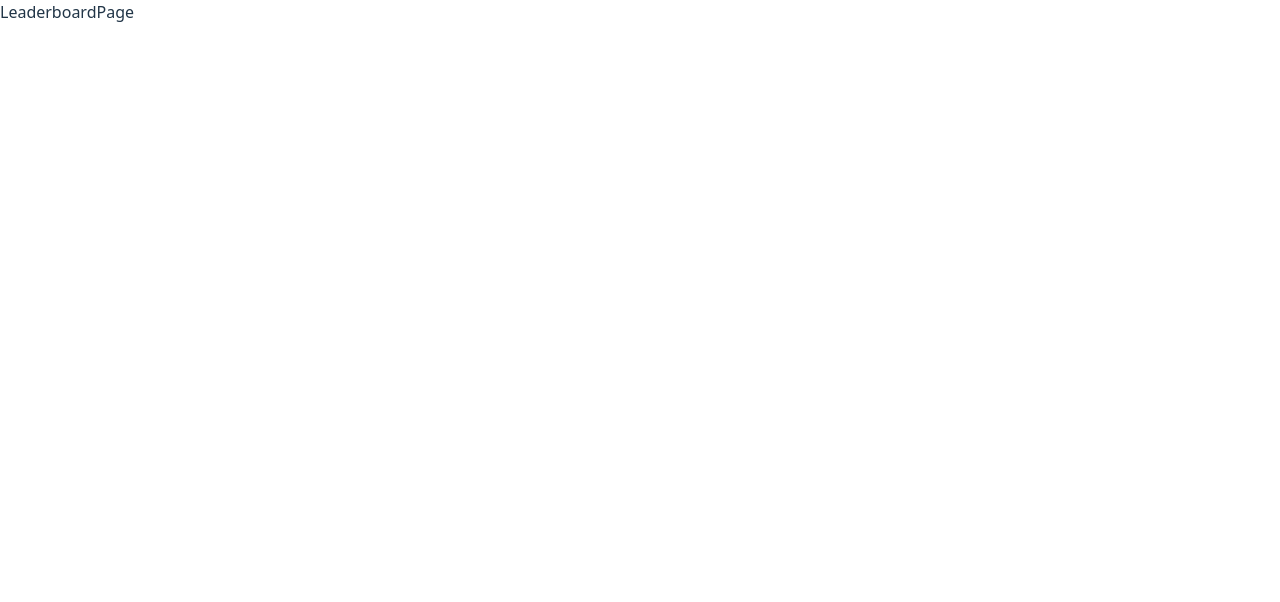
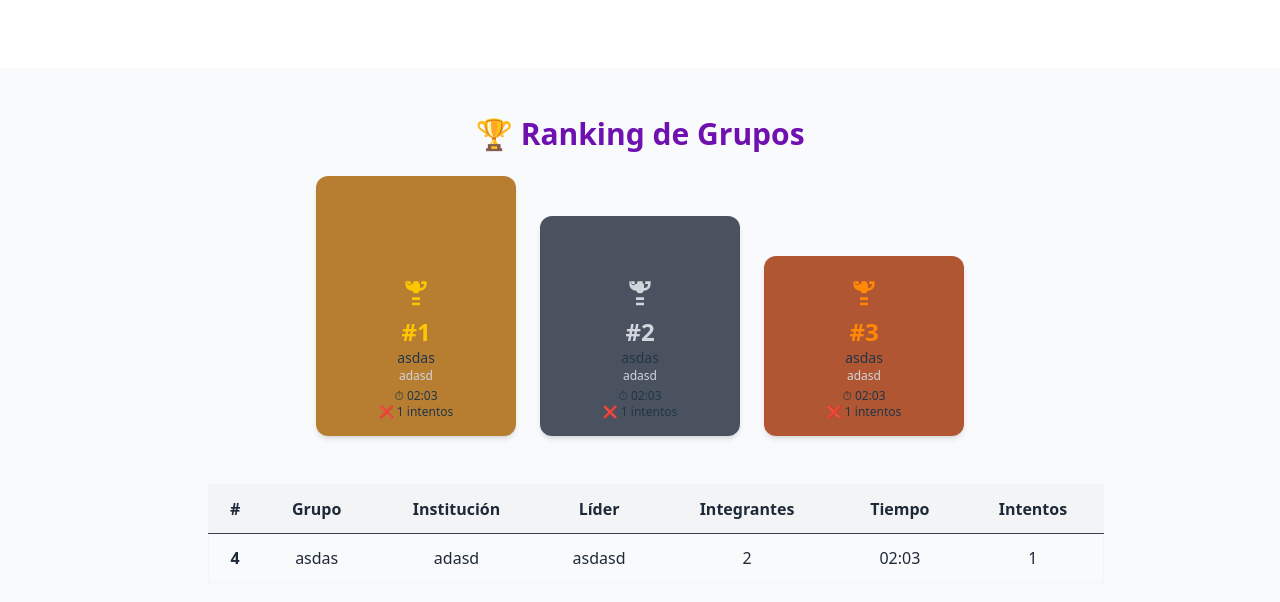
Before and after one commit to carlos-paezf/Social_Engineering_Challenge-Frontend, a React (Vite) app: page /ranking in a window 1280 px wide. Shown: the top 602 px of the page. Built offline with nearby package versions, Linux system fonts and the light colour scheme; no server answers.

Commit message:
feat: Add Ranking Page

```diff
--- /dev/null
+++ b/src/api/useLeaderboard.ts
@@ -0,0 +1,47 @@
+import { useQuery } from "@tanstack/react-query";
+import type { GroupRanking } from "../types/Group";
+
+
+export const useLeaderboard = () => {
+    return useQuery<GroupRanking[]>( {
+        queryKey: [ "ranking" ],
+        queryFn: async () => {
+            // const response = await api.get( "/auth/groups/ranking" );
+            // return response.data;
+            return [
+                {
+                    attempts: 1,
+                    groupName: "asdas",
+                    institution: "adasd",
+                    leaderName: "asdasd",
+                    memberCount: 2,
+                    timeTaken: 123123
+                },
+                {
+                    attempts: 1,
+                    groupName: "asdas",
+                    institution: "adasd",
+                    leaderName: "asdasd",
+                    memberCount: 2,
+                    timeTaken: 123123
+                },
+                {
+                    attempts: 1,
+                    groupName: "asdas",
+                    institution: "adasd",
+                    leaderName: "asdasd",
+                    memberCount: 2,
+                    timeTaken: 123123
+                },
+                {
+                    attempts: 1,
+                    groupName: "asdas",
+                    institution: "adasd",
+                    leaderName: "asdasd",
+                    memberCount: 2,
+                    timeTaken: 123123
+                },
+            ];
+        }
+    } );
+};
--- /dev/null
+++ b/src/features/leaderboard/LeaderboardPodium.tsx
@@ -0,0 +1,40 @@
+import type { FC } from "react";
+import type { GroupRanking } from "../../types/Group";
+import { formatDuration } from "../../utils/formatTime";
+import { BronzeTrophy, GoldTrophy, SilverTrophy } from "./Thophies";
+
+
+interface PodiumProps {
+    topThree: GroupRanking[];
+}
+
+
+export const LeaderboardPodium: FC<PodiumProps> = ( { topThree } ) => {
+    return (
+        <div className="flex justify-center items-end gap-6 mb-12">
+            {
+                topThree.map( ( group, index ) => {
+                    const placeColors = [ "text-yellow-400", "text-gray-300", "text-orange-400" ];
+                    const bgColors = [ "bg-yellow-700/80", "bg-gray-800/80", "bg-orange-800/80" ];
+                    const heights = [ "h-65", "h-55", "h-45" ];
+
+                    return (
+                        <div
+                            key={ index }
+                            className={ `flex flex-col items-center justify-end bg-gray-800 rounded-xl px-4 py-4 shadow-md w-50 text-center ${ heights[ index ] } ${ bgColors[ index ] }` }
+                        >
+                            { index === 0 && <GoldTrophy /> }
+                            { index === 1 && <SilverTrophy /> }
+                            { index === 2 && <BronzeTrophy /> }
+                            <p className={ `text-2xl font-bold ${ placeColors[ index ] }` }>#{ index + 1 }</p>
+                            <p className="text-sm">{ group.groupName }</p>
+                            <p className="text-xs text-gray-300">{ group.institution }</p>
+                            <p className="text-xs mt-1">⏱ { formatDuration( group.timeTaken ) }</p>
+                            <p className="text-xs">❌ { group.attempts } intentos</p>
+                        </div>
+                    );
+                } )
+            }
+        </div>
+    );
+};
--- /dev/null
+++ b/src/features/leaderboard/LeaderboardTable.tsx
@@ -0,0 +1,39 @@
+import type { FC } from "react";
+import type { GroupRanking } from "../../types/Group";
+import { formatDuration } from "../../utils/formatTime";
+
+
+interface LeaderboardProps {
+    data: GroupRanking[];
+}
+
+export const LeaderboardTable: FC<LeaderboardProps> = ( { data } ) => {
+    return (
+        <table className="w-4xl text-center border border-gray-100 text-gray-100">
+            <thead className="bg-gray-100 text-gray-800">
+                <tr>
+                    <th className="p-3">#</th>
+                    <th className="p-3">Grupo</th>
+                    <th className="p-3">Institución</th>
+                    <th className="p-3">Líder</th>
+                    <th className="p-3">Integrantes</th>
+                    <th className="p-3">Tiempo</th>
+                    <th className="p-3">Intentos</th>
+                </tr>
+            </thead>
+            <tbody>
+                { data.map( ( group, index ) => (
+                    <tr key={ index } className="border-t text-gray-800 border-gray-700 hover:bg-gray-800 hover:text-gray-100 transition-colors">
+                        <td className="p-3 font-semibold">{ index + 4 }</td>
+                        <td className="p-3">{ group.groupName }</td>
+                        <td className="p-3">{ group.institution }</td>
+                        <td className="p-3">{ group.leaderName }</td>
+                        <td className="p-3">{ group.memberCount }</td>
+                        <td className="p-3">{ formatDuration( group.timeTaken ) }</td>
+                        <td className="p-3">{ group.attempts }</td>
+                    </tr>
+                ) ) }
+            </tbody>
+        </table>
+    );
+};
--- /dev/null
+++ b/src/features/leaderboard/Thophies.tsx
@@ -0,0 +1,31 @@
+export const GoldTrophy = () => (
+    <svg
+        className="w-8 h-8 text-yellow-400 mb-2"
+        fill="currentColor"
+        viewBox="0 0 24 24"
+    >
+        <path d="M4 4v2a5 5 0 005 5h.17A3 3 0 0012 13a3 3 0 002.83-2H15a5 5 0 005-5V4h-4v1a1 1 0 01-2 0V4h-4v1a1 1 0 01-2 0V4H4zm2 2V6h2v1a3 3 0 01-3-3zM18 6V6a3 3 0 01-3 3V6h3zM9 18v-2h6v2H9zm0 2h6v2H9v-2z" />
+    </svg>
+);
+
+
+export const SilverTrophy = () => (
+    <svg
+        className="w-8 h-8 text-gray-300 mb-2"
+        fill="currentColor"
+        viewBox="0 0 24 24"
+    >
+        <path d="M4 4v2a5 5 0 005 5h.17A3 3 0 0012 13a3 3 0 002.83-2H15a5 5 0 005-5V4h-4v1a1 1 0 01-2 0V4h-4v1a1 1 0 01-2 0V4H4zm2 2V6h2v1a3 3 0 01-3-3zM18 6V6a3 3 0 01-3 3V6h3zM9 18v-2h6v2H9zm0 2h6v2H9v-2z" />
+    </svg>
+);
+
+
+export const BronzeTrophy = () => (
+    <svg
+        className="w-8 h-8 text-orange-400 mb-2"
+        fill="currentColor"
+        viewBox="0 0 24 24"
+    >
+        <path d="M4 4v2a5 5 0 005 5h.17A3 3 0 0012 13a3 3 0 002.83-2H15a5 5 0 005-5V4h-4v1a1 1 0 01-2 0V4h-4v1a1 1 0 01-2 0V4H4zm2 2V6h2v1a3 3 0 01-3-3zM18 6V6a3 3 0 01-3 3V6h3zM9 18v-2h6v2H9zm0 2h6v2H9v-2z" />
+    </svg>
+);
--- a/src/layout/SimpleLayout.tsx
+++ b/src/layout/SimpleLayout.tsx
@@ -11,7 +11,7 @@ interface Props {
 export const SimpleLayout: FC<Props> = ( { children } ) => {
     return (
         <div className="flex flex-col h-screen bg-gray-100">
-            <main className="main-layout flex-grow flex items-center justify-content p-4">
+            <main className="main-layout">
                 { children }
             </main>
 
--- a/src/pages/HomePage.tsx
+++ b/src/pages/HomePage.tsx
@@ -14,7 +14,7 @@ const HomePage = () => {
                 </p>
 
                 <div className="grid grid-cols-1 md:grid-cols-3 gap-4 mt-8">
-                    <Link to="/login">
+                    <Link to="/register">
                         <button className="w-full bg-blue-700 hover:bg-blue-800 text-white font-semibold py-3 px-4 rounded-xl transition">
                             🔐 Iniciar Reto
                         </button>
--- a/src/pages/LeaderboardPage.tsx
+++ b/src/pages/LeaderboardPage.tsx
@@ -1,6 +1,36 @@
+import { useLeaderboard } from "../api/useLeaderboard";
+import { LoaderSpinner } from "../components/LoaderSpinner";
+import { LeaderboardPodium } from "../features/leaderboard/LeaderboardPodium";
+import { LeaderboardTable } from "../features/leaderboard/LeaderboardTable";
+import { MainLayout } from "../layout/MainLayout";
+
+
 const LeaderboardPage = () => {
+    const { data, isLoading, isError } = useLeaderboard();
+
+    if ( isLoading ) return <LoaderSpinner message="Cargando Ranking..." size="lg" />;
+    if ( isError ) return <p className="text-center text-red-500">Error al cargar el ranking.</p>;
+
+    const topThree = data?.slice( 0, 3 );
+    const othersGroups = data?.slice( 3 );
+
     return (
-        <div>LeaderboardPage</div>
+        <MainLayout>
+            <div className="max-w-4xl mx-auto px-4 py-8">
+                <h2 className="text-3xl font-bold mb-6 text-center text-purple-800">🏆 Ranking de Grupos</h2>
+
+                {
+                    !data || !data.length || !topThree || !topThree.length
+                        ? <p className="text-center text-orange-500">No hay registros para listar</p>
+                        : <LeaderboardPodium topThree={ topThree } />
+                }
+                {
+                    !data || !data.length || !othersGroups || !othersGroups.length
+                        ? <p className="text-center text-orange-500">No hay registros para listar</p>
+                        : <LeaderboardTable data={ othersGroups! } />
+                }
+            </div>
+        </MainLayout>
     );
 };
 
--- a/src/types/Group.ts
+++ b/src/types/Group.ts
@@ -4,3 +4,9 @@ export interface GroupData {
     leaderName: string;
     memberCount: number;
 }
+
+
+export interface GroupRanking extends GroupData {
+    timeTaken: number;
+    attempts: number;
+}
--- a/src/utils/formatTime.ts
+++ b/src/utils/formatTime.ts
@@ -33,3 +33,33 @@ export const sortByRecentDate = <T extends { postDate: string | Date; }> ( items
         return new Date( b.postDate ).getTime() - new Date( a.postDate ).getTime();
     } );
 };
+
+
+/**
+ * The `formatDuration` function in TypeScript takes a duration in milliseconds and returns a formatted
+ * string in the format "mm:ss".
+ * @param {number} ms - The `ms` parameter in the `formatDuration` function represents the duration in
+ * milliseconds that you want to format into minutes and seconds.
+ * @returns The `formatDuration` function is returning a formatted string representing the duration in
+ * minutes and seconds. The format is in the form of "minutes:seconds", where both minutes and seconds
+ * are padded with leading zeros if necessary.
+ */
+export function formatDuration ( ms: number ): string {
+    const totalSeconds = Math.floor( ms / 1000 );
+    const minutes = Math.floor( totalSeconds / 60 );
+    const seconds = totalSeconds % 60;
+
+    return `${ pad( minutes ) }:${ pad( seconds ) }`;
+}
+
+/**
+ * The function "pad" takes a number as input and returns a string representation of the number with a
+ * leading zero if the number is less than 10.
+ * @param {number} n - The parameter `n` in the `pad` function is a number that represents the value to
+ * be padded.
+ * @returns The function `pad` takes a number `n` as input and returns a string representation of that
+ * number with a leading zero if the number is less than 10.
+ */
+function pad ( n: number ): string {
+    return n < 10 ? `0${ n }` : `${ n }`;
+}
```
